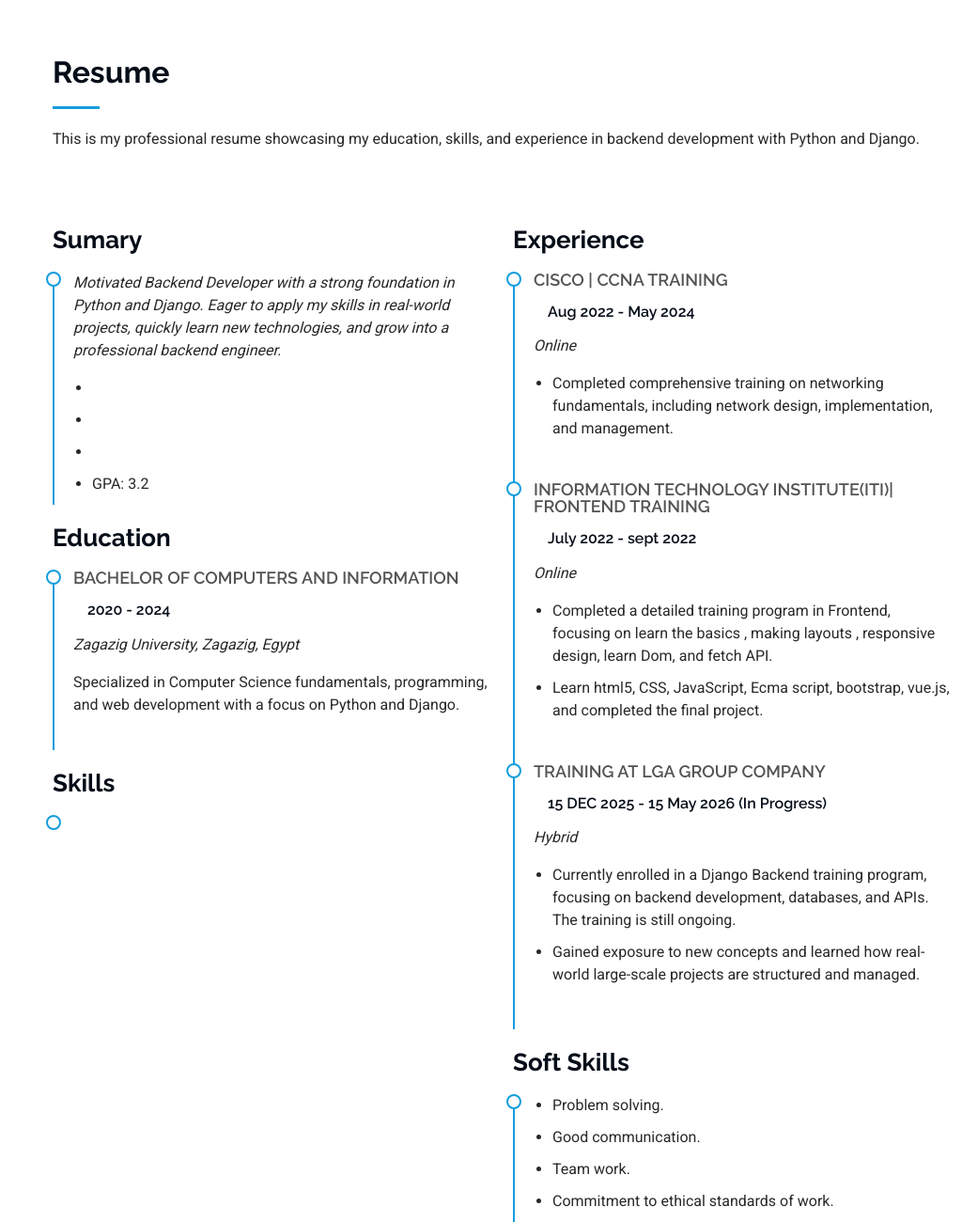
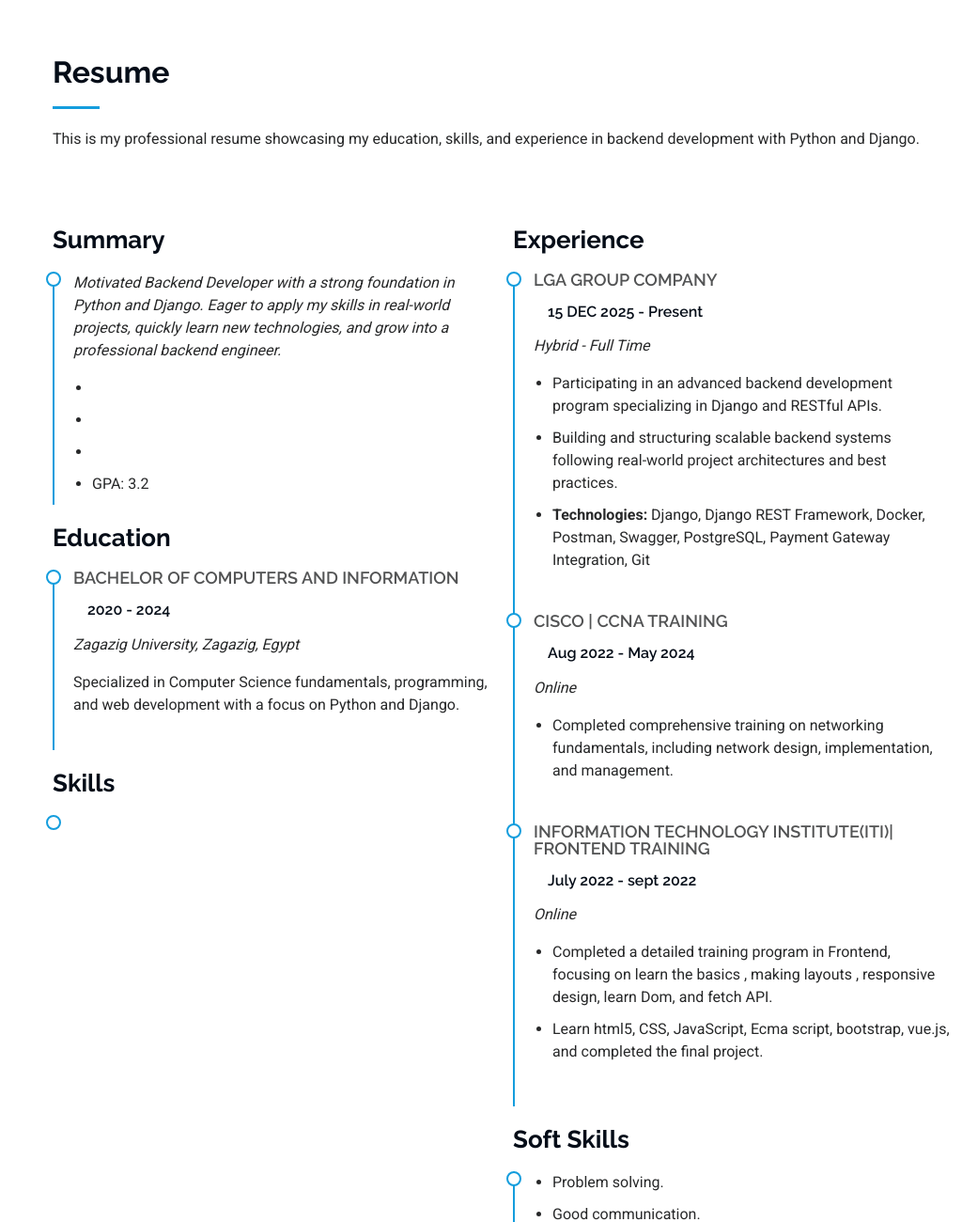
Before and after one commit to Esraaalideghidy/portfolio, a Django app: page / in a window 1280 px wide. Shown: the part 1652-2952 px from the top of the page at 94% size, without its empty margins (256-1280 px from the left). Run offline with Django 5.2, Linux system fonts and the light colour scheme; data that the repository does not hold is empty; some libraries are stand-ins or nearby versions.

Commit message:
Update home page template

```diff
--- a/portfolio/templates/home.html
+++ b/portfolio/templates/home.html
@@ -157,7 +157,7 @@
         <div class="row">
 
           <div class="col-lg-6" data-aos="fade-up" data-aos-delay="100">
-            <h3 class="resume-title">Sumary</h3>
+            <h3 class="resume-title">Summary</h3>
 
             <div class="resume-item pb-0">
               <h4>{{ profile.name|title }}</h4>
@@ -197,8 +197,23 @@
 
           </div>
 
+
+
+
           <div class="col-lg-6" data-aos="fade-up" data-aos-delay="200">
             <h3 class="resume-title">Experience</h3>
+
+            <div class="resume-item">
+              <h4> LGA Group company</h4>
+              <h5>15 DEC 2025 - Present </h5>
+              <p><em>Hybrid - Full Time</em></p>
+              <ul>
+                <li>Participating in an advanced backend development program specializing in Django and RESTful APIs.</li>
+                <li>Building and structuring scalable backend systems following real-world project architectures and best practices.</li>
+                <li><b>Technologies:</b> Django, Django REST Framework, Docker, Postman, Swagger, PostgreSQL, Payment Gateway Integration, Git</li>
+
+              </ul>
+            </div><!-- Edn Resume Item -->
             <div class="resume-item">
               <h4>Cisco | CCNA Training</h4>
               <h5>Aug 2022 - May 2024</h5>
@@ -218,15 +233,7 @@
                 <li>Learn html5, CSS, JavaScript, Ecma script, bootstrap, vue.js, and completed the final project.</li>
               </ul>
             </div><!-- Edn Resume Item -->
-            <div class="resume-item">
-              <h4>Training at LGA Group company</h4>
-              <h5>15 DEC 2025 - 15 May 2026 (In Progress)</h5>
-              <p><em>Hybrid</em></p>
-              <ul>
-                <li>Currently enrolled in a Django Backend training program, focusing on backend development, databases, and APIs. The training is still ongoing.</li>
-                <li>Gained exposure to new concepts and learned how real-world large-scale projects are structured and managed.</li>
-              </ul>
-            </div><!-- Edn Resume Item -->
+
 
 
             <h3 class="resume-title">Soft Skills</h3>
```
